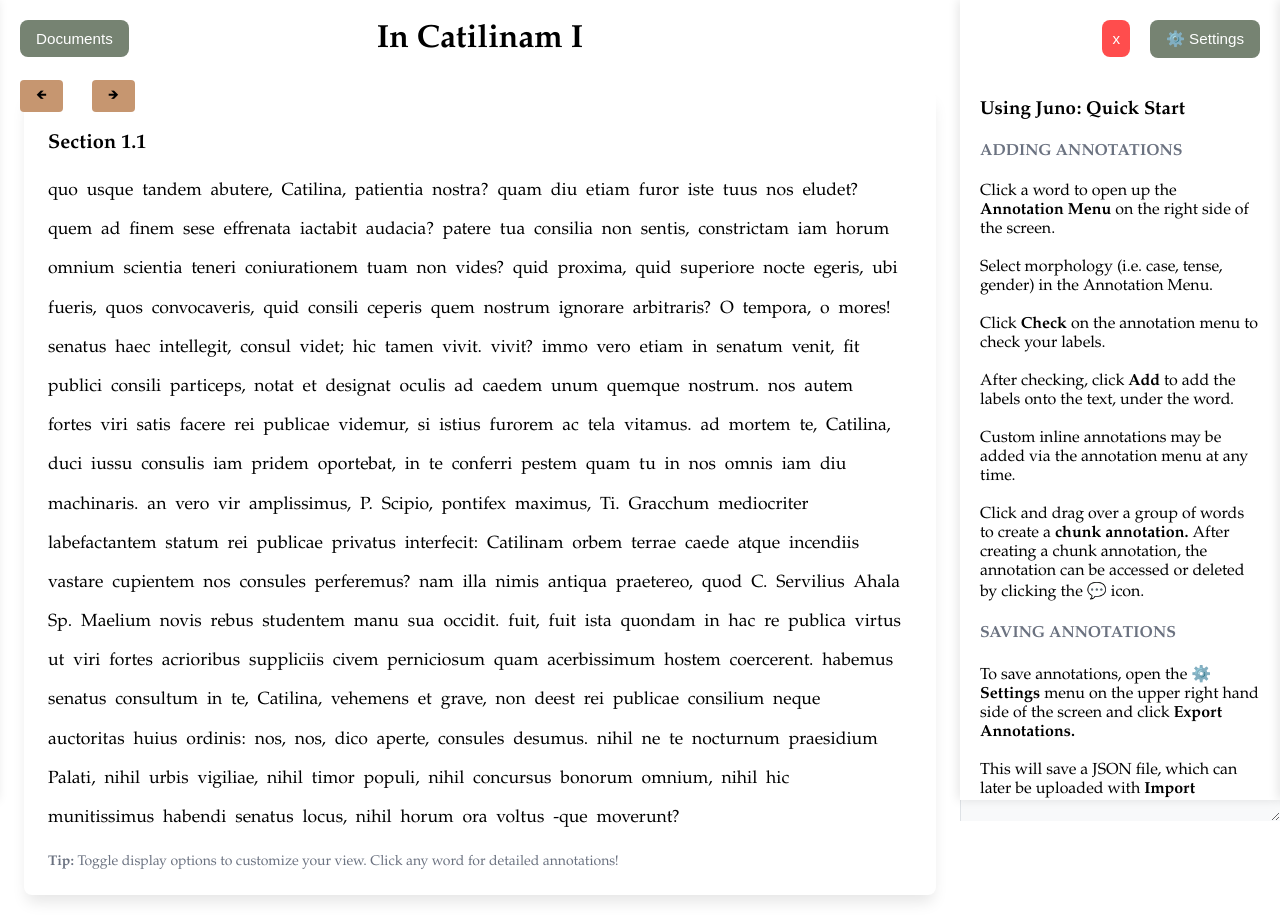
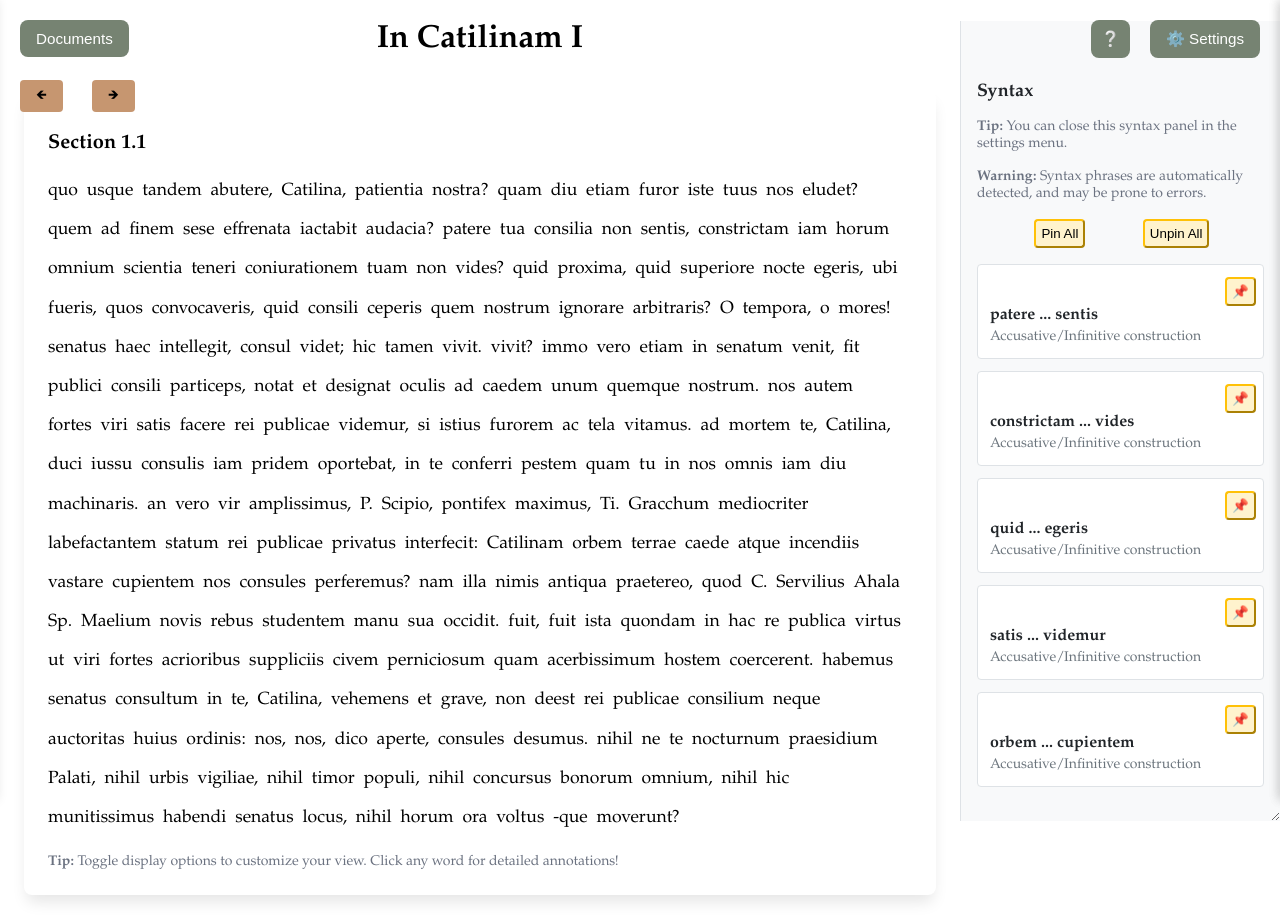
Before and after one commit to zspriggs/gradus-reader, a Vue app in the folder juno-frontend/: page / in a window 1280 px wide. Built offline with nearby package versions, Linux system fonts and the light colour scheme.

Commit message:
close help sidebar and rm metamorphoses

```diff
--- a/juno-frontend/src/App.vue
+++ b/juno-frontend/src/App.vue
@@ -276,7 +276,7 @@ const selectedWord = ref(null);
 
 const allMistakes = ref({});
 
-const helpSidebarOpen = ref(true);
+const helpSidebarOpen = ref(false);
 const sidebarOpen = ref(false);
 const docselectorOpen = ref(false);
 
--- a/juno-frontend/src/components/DocumentSelector.vue
+++ b/juno-frontend/src/components/DocumentSelector.vue
@@ -46,7 +46,7 @@ import ciceroInCatilinam1 from '../data/phi0474.phi013.perseus-lat1.tb.json';
 import homerIliad from '../data/tlg0012.tlg001.perseus-grc1.tb.json';
 import herodotusHistories1 from '../data/tlg0016.tlg001.perseus-grc1.1.tb.json';
 import xenophonMemorabilia from '../data/v1.0032-002.json';
-import ovidMetamorphoses from '../data/phi0959.phi006.perseus-lat1.tb.json';
+//import ovidMetamorphoses from '../data/phi0959.phi006.perseus-lat1.tb.json';
 
 const emit = defineEmits(['document-selected', 'section-selected']);
 
@@ -60,7 +60,7 @@ const props = defineProps({
 const documents = {
   Latin: [
     {urn: 'phi0474.phi013', lang: 'lat', title: 'Cicero - In Catilinam', data: ciceroInCatilinam1},
-    {urn: 'phi0959.phi006', lang: 'lat', title: 'Ovid - Metamorphoses', data: ovidMetamorphoses}
+    //{urn: 'phi0959.phi006', lang: 'lat', title: 'Ovid - Metamorphoses', data: ovidMetamorphoses}
   ],
   Greek: [
     {urn: 'tlg0012.tlg001', lang: 'grc', title: 'Homer - Iliad', data: homerIliad},
```
